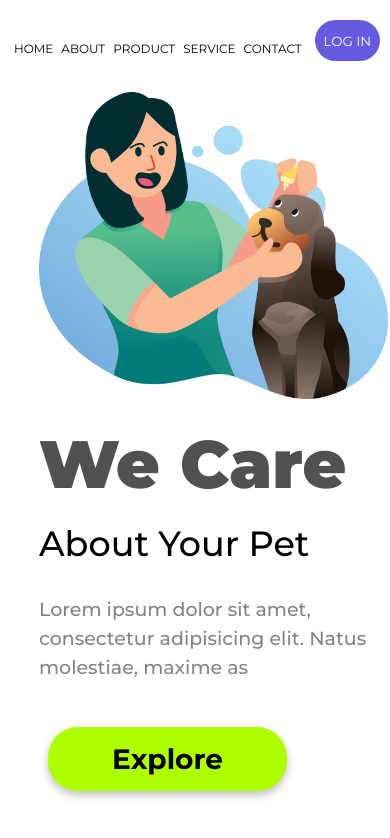
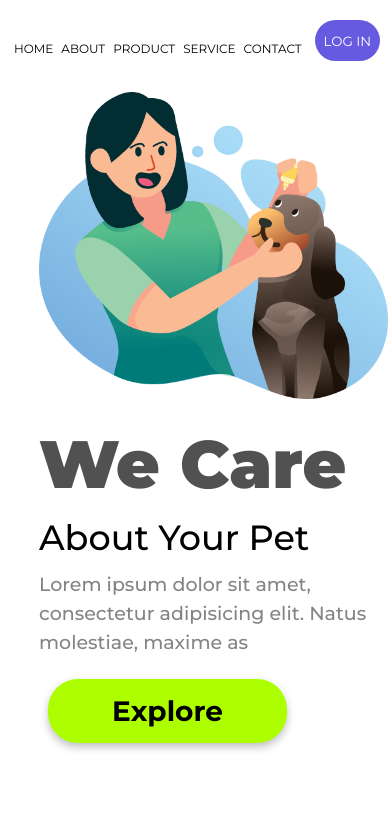
Before and after one commit to paulo-santos360/WE-CARE, a plain HTML site: page index.html in a window 390 px wide. Shown: the top 838 px of the page. Drawn offline with Linux system fonts and the light colour scheme.

Commit message:
atualizar

```diff
--- a/css/style.css
+++ b/css/style.css
@@ -32,6 +32,7 @@ button {
     background-color: #665AE1;
     color: #fff;
     margin-top: 10px;
+    margin-left: 34px;
     cursor: pointer;
     border: none;
 }
@@ -63,7 +64,7 @@ p{
   line-height: 29px;
   color: #848484;
   margin-top: 32px;
-  margin-bottom: 65px;
+  margin-bottom: 42px;
 }
 
 .btn{
@@ -96,10 +97,12 @@ p{
   }
   h1{
     font-size: 67px;
+    margin-bottom: -6px;
   }
   h2{
     font-size: 35px;
     line-height: 38px;
+    margin-bottom: -19px;
   }
   p{
     width: 392px;
```
